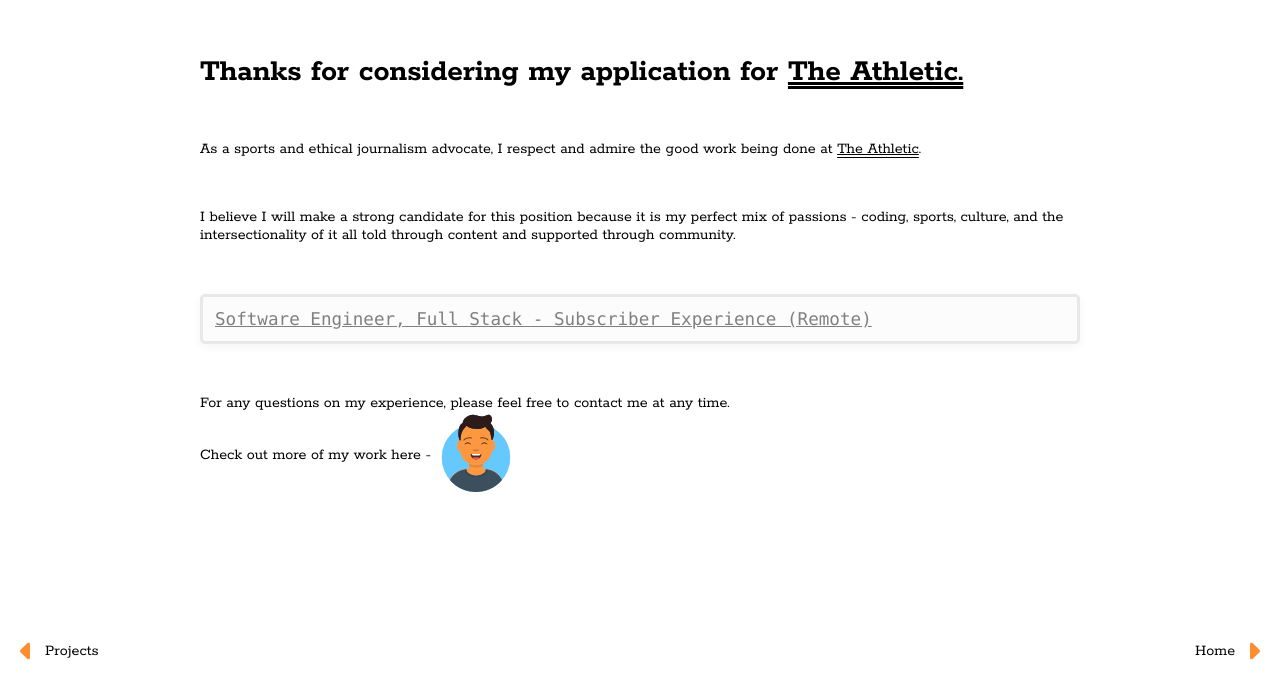
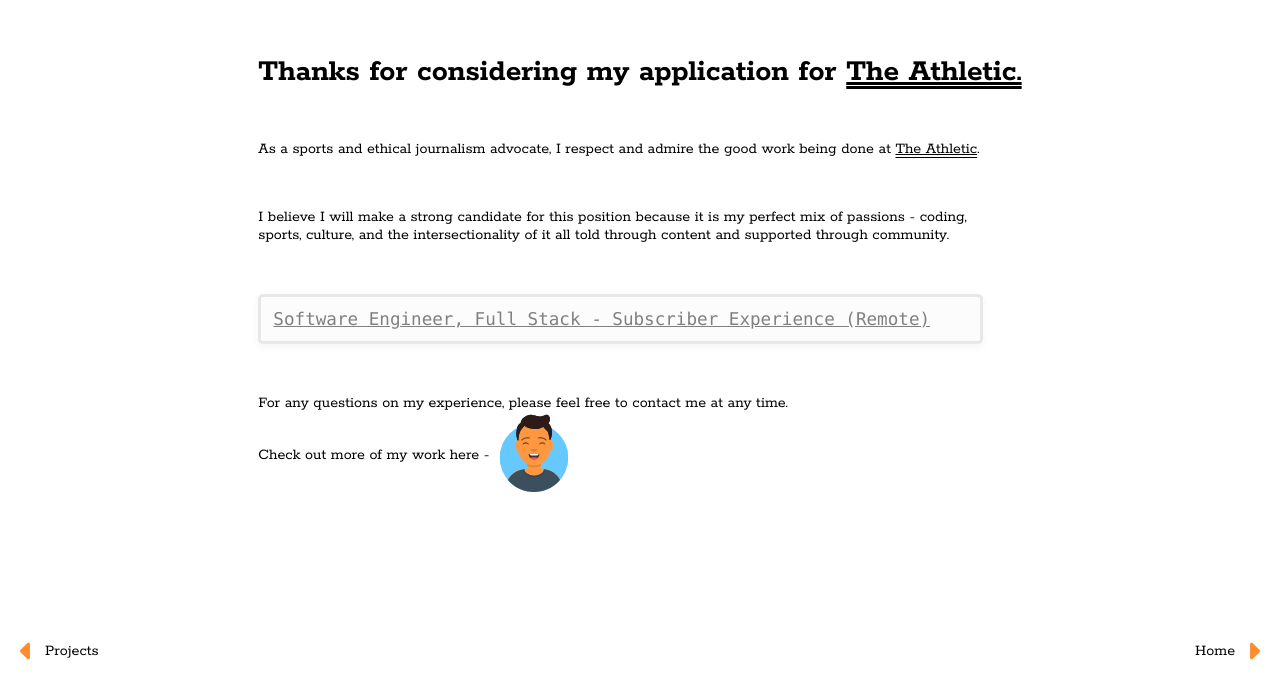
Before and after one commit to vnn8248/well, a Next.js app: page /contact in a window 1280 px wide. Shown: the part 124-800 px from the top of the page. Built offline with nearby package versions, Linux system fonts and the light colour scheme; no server answers.

Commit message:
Fix styling

```diff
--- a/styles/index.css
+++ b/styles/index.css
@@ -394,11 +394,17 @@
     }
 
     .hero {
-        padding: 25px 50px;
+        padding-left: 50px;
+        padding-right: 50px;
     }
 
     .hero h2 .br {
         display: none;
+    }
+
+    /* Hero container max-width from here on */
+    .hero p {
+        max-width: 500px;
     }
 
     .me img {
@@ -419,7 +425,12 @@
 /* Medium devices (landscape tablets, 768px and up) */
 @media only screen and (min-width: 768px) {
     .hero {
-        padding: 25px 100px;
+        padding-left: 100px;
+        padding-right: 100px;
+    }
+
+    .hero p {
+        max-width: 550px;
     }
 
     .projects .grid {
@@ -454,8 +465,13 @@
 
 /* Large devices (laptops/desktops, 992px and up) */
 @media only screen and (min-width: 992px) {
-    .hero {
-        padding: 25px 100px;
+    /* .hero {
+        padding-left: 200px;
+        padding-right: 200px;
+    } */
+
+    .hero p {
+        max-width: 725px;
     }
 
     .grid {
@@ -468,8 +484,8 @@
         margin-bottom: 40px;
     }
 
-    .inner div:nth-of-type(2) {
-        align-self: center;
+    figure {
+        margin-top: 103px;
     }
 
     .projects .grid {
@@ -482,10 +498,6 @@
     .hero {
         padding: 25px 200px;
     }
-
-    .hero p:last-child {
-        max-width: 500px;
-    }
 }
 
 @media only screen and (min-width: 1440px) {
```
